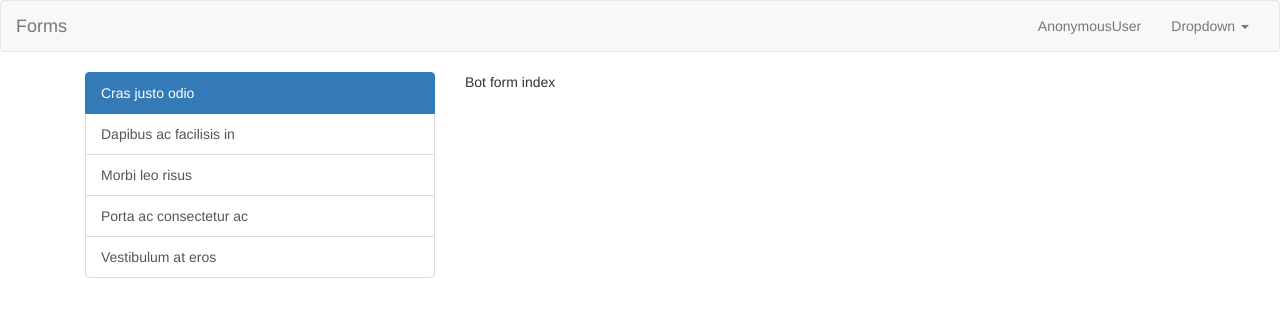
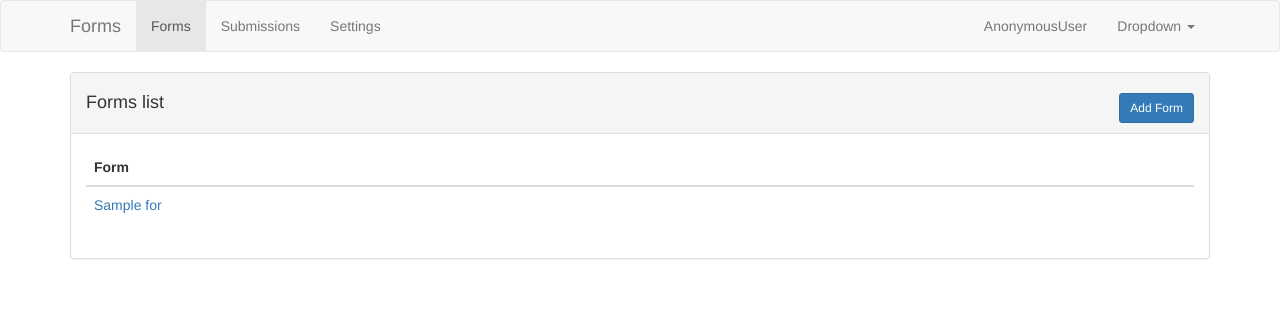
Before and after one commit to johan--/botforms, a Django app: template botform/templates/botform/index.html in a window 1280 px wide. Shown: the top 317 px of the page. Run offline with Django 3.2, Linux system fonts and the light colour scheme; tables that the repository leaves empty hold one stand-in row (values such as "Sample post"); the template is opened without the code that fills it: values that come from a table or form of the project are taken from there, most other values are stand-ins (such as "Sample title", 1, 10 or a date in 2020); parts of the project's set-up code (start-up, migrations or seed data) failed here and were passed over; some libraries are stand-ins or nearby versions.

Commit message:
Mockup form list and create screens

```diff
--- a/botform/models.py
+++ b/botform/models.py
@@ -2,3 +2,19 @@
 from __future__ import unicode_literals
 
 from django.db import models
+
+class Forms(models.Model):
+    title = models.CharField(max_length=140)
+    description = models.TextField(blank=True, null=True)
+    schema = models.TextField(blank=True, null=True, help_text="JSON rep of the form schema")
+
+    created_at = models.DateTimeField(auto_now_add=True, null=True, blank=True)
+    updated_at = models.DateTimeField(auto_now=True, null=True, blank=True)
+
+
+class Submissions(models.Model):
+    form = models.ForeignKey(Forms, related_name="submissions")
+    payload = models.TextField(blank=True, null=True, help_text="JSON rep of user input")
+
+    created_at = models.DateTimeField(auto_now_add=True, null=True, blank=True)
+    updated_at = models.DateTimeField(auto_now=True, null=True, blank=True)
--- a/botform/templates/botform/index.html
+++ b/botform/templates/botform/index.html
@@ -1,5 +1,45 @@
 {% extends 'base.html' %}
 
 {% block content %}
-Bot form index
+<div class="container">
+    <div class="row">
+        <div class="col-md-12">
+            <div class="panel panel-default">
+                <div class="panel-heading">
+                    <h4>Forms list
+                        <span class="pull-right">
+                            <a href="{% url 'form:create_form' %}" class="btn btn-primary btn-sm">
+                                <i class="fa fa-plus"></i> Add Form
+                            </a>
+                        </span>
+                    </h4>
+                </div>
+                <div class="panel-body">
+                    <table class="table table-hover">
+                        <thead>
+                            <tr>
+                                <th>Form</th>
+                            </tr>
+                        </thead>
+                        <tbody>
+                            {% for form in forms%}
+                            <tr>
+                                <td>
+                                    <a href="/">{{for.title}}</a>
+                                </td>
+                            </tr>
+                            {% empty %}
+                            <tr>
+                                <td>
+                                    No form found.
+                                </td>
+                            </tr>
+                            {% endfor %}
+                        </tbody>
+                    </table>
+                </div>
+            </div>
+        </div>
+    </div>
+</div>
 {% endblock %}
--- a/botform/urls.py
+++ b/botform/urls.py
@@ -1,9 +1,10 @@
 from django.conf.urls import url, include
 
-from .views import index_view
+from .views import index_view, create_form_view
 
 urlpatterns = [
     url(r'^', include([
         url(r'^$', index_view, name='index'),
-    ], namespace='botform')),
+        url(r'^create/', create_form_view, name='create_form'),
+    ], namespace='form')),
 ]
--- a/templates/base.html
+++ b/templates/base.html
@@ -16,10 +16,10 @@
     <!-- Main CSS  Files   -->
     <link rel="stylesheet" href="{% static 'plugins/bootstrap/dist/css/bootstrap.min.css' %}">
     <!-- Form io files -->
-    <link rel="stylesheet" href="{% static 'plugins/ng-tags-input/css/ng-tags-input.min.css' %}">
-    <link rel="stylesheet" href="{% static 'plugins/ng-dialog/css/ngDialog.min.css' %}">
-    <link rel="stylesheet" href="{% static 'plugins/ng-formio/dist/formio.min.css' %}">
-    <link rel="stylesheet" href="{% static 'plugins/ng-formio-builder/dist/ngFormBuilder.min.css' %}">
+    <!-- <link rel="stylesheet" href="{% static 'plugins/ng-tags-input/ng-tags-input.min.css' %}">
+    <link rel="stylesheet" href="{% static 'plugins/ng-dialog/css/ngDialog.min.css' %}"> -->
+    <link rel="stylesheet" href="{% static 'plugins/ng-formio/dist/formio-complete.min.css' %}">
+    <link rel="stylesheet" href="{% static 'plugins/ng-formio-builder/dist/ngFormBuilder-complete.min.css' %}">
 
     <!-- App CSS -->
     <link href="{% static 'css/app.css' %}" rel="stylesheet" />
@@ -31,14 +31,7 @@
 
 <div class="wrapper">
     {% block menu %} {% include 'menu.html' %} {% endblock %}
-    <div class="container">
-        <div class="col-md-4 col-xs-12">
-            {% block sidebar %} {% include 'sidebar.html' %} {% endblock %}
-        </div>
-        <div class="col-md-8 col-xs-12">
-            {% block content %}{% endblock %}
-        </div>
-    </div>
+    {% block content %}{% endblock %}
 </div>
 
 </body>
@@ -54,23 +47,23 @@
     <script src="{% static 'plugins/moment/min/moment.min.js' %}"></script>
 
     <script src="{% static 'plugins/angular/angular.min.js' %}"></script>
-    <script src="{% static 'plugins/angular-botstrap/ui-bootstrap.min.js' %}"></script>
+    <!-- <script src="{% static 'plugins/angular-bootstrap/ui-bootstrap.min.js' %}"></script>
     <script src="{% static 'plugins/angular-ckeditor/angular-ckeditor.js' %}"></script>
-    <script src="{% static 'plugins/angular-drag-and-drop-list/angular-drag-and-drop-list.min.js' %}"></script>
-    <script src="{% static 'plugins/angular-file-saver/dist/angular-file-saver-bundle.min.js' %}"></script>
+    <script src="{% static 'plugins/angular-drag-and-drop-lists/angular-drag-and-drop-lists.min.js' %}"></script>
+    <script src="{% static 'plugins/angular-file-saver/dist/angular-file-saver.min.js' %}"></script>
     <script src="{% static 'plugins/angular-moment/angular-moment.min.js' %}"></script>
     <script src="{% static 'plugins/angular-sanitize/angular-sanitize.min.js' %}"></script>
-    <script src="{% static 'plugins/angular-ui-ace/angular-ui-ace.min.js' %}"></script>
+    <script src="{% static 'plugins/angular-ui-ace/ui-ace.min.js' %}"></script>
     <script src="{% static 'plugins/angular-ui-mask/dist/mask.min.js' %}"></script>
     <script src="{% static 'plugins/angular-ui-select/dist/select.min.js' %}"></script>
     <script src="{% static 'plugins/bootstrap-ui-datetime-picker/dist/datetime-picker.min.js' %}"></script>
     <script src="{% static 'plugins/ng-dialog/js/ngDialog.min.js' %}"></script>
-    <script src="{% static 'plugins/ng-file-upload/js/ng-file-upload.min.js' %}"></script>
-    <script src="{% static 'plugins/ng-tags-input/dist/ng-tags-input.min.js' %}"></script>
+    <script src="{% static 'plugins/ng-file-upload/ng-file-upload.min.js' %}"></script>
+    <script src="{% static 'plugins/ng-tags-input/ng-tags-input.min.js' %}"></script> -->
 
     <!-- Form IO Plugins -->
-    <script src="{% static 'plugins/ng-formio/dist/formio.min.js' %}"></script>
-    <script src="{% static 'plugins/ng-formio-builder/dist/ngFormBuilder.min.js' %}"></script>
+    <script src="{% static 'plugins/ng-formio/dist/formio-complete.min.js' %}"></script>
+    <script src="{% static 'plugins/ng-formio-builder/dist/ngFormBuilder-complete.min.js' %}"></script>
 
     <!-- Other Plugins -->
     <script src="https://cdnjs.cloudflare.com/ajax/libs/jquery.blockUI/2.70/jquery.blockUI.min.js"></script>
--- a/templates/menu.html
+++ b/templates/menu.html
@@ -1,5 +1,5 @@
 <nav class="navbar navbar-default">
-    <div class="container-fluid">
+    <div class="container">
       <!-- Brand and toggle get grouped for better mobile display -->
       <div class="navbar-header">
         <button type="button" class="navbar-toggle collapsed" data-toggle="collapse" data-target="#bs-example-navbar-collapse-1" aria-expanded="false">
@@ -13,6 +13,19 @@
 
       <!-- Collect the nav links, forms, and other content for toggling -->
       <div class="collapse navbar-collapse" id="bs-example-navbar-collapse-1">
+        <ul class="nav navbar-nav navbar-left">
+          <li class="active">
+            <a href="{% url 'form:index' %}">
+              Forms
+            </a>
+          </li>
+          <li>
+            <a href="#">Submissions</a>
+          </li>
+          <li>
+            <a href="#">Settings</a>
+          </li>
+        </ul>
         <ul class="nav navbar-nav navbar-right">
           <li><a href="#">{{request.user}}</a></li>
           <li class="dropdown">
--- a/templates/sidebar.html
+++ /dev/null
@@ -1,9 +0,0 @@
-<div class="list-group">
-    <a href="#" class="list-group-item active">
-      Cras justo odio
-    </a>
-    <a href="#" class="list-group-item">Dapibus ac facilisis in</a>
-    <a href="#" class="list-group-item">Morbi leo risus</a>
-    <a href="#" class="list-group-item">Porta ac consectetur ac</a>
-    <a href="#" class="list-group-item">Vestibulum at eros</a>
-  </div>
```
Also changed, not shown: botform/templates/botform/create.html (added, +97 -0 lines), botform/views.py (+12 -2 lines), botform/migrations/0001_initial.py (added), public/css/app.css (added), public/js/app.js (added).
